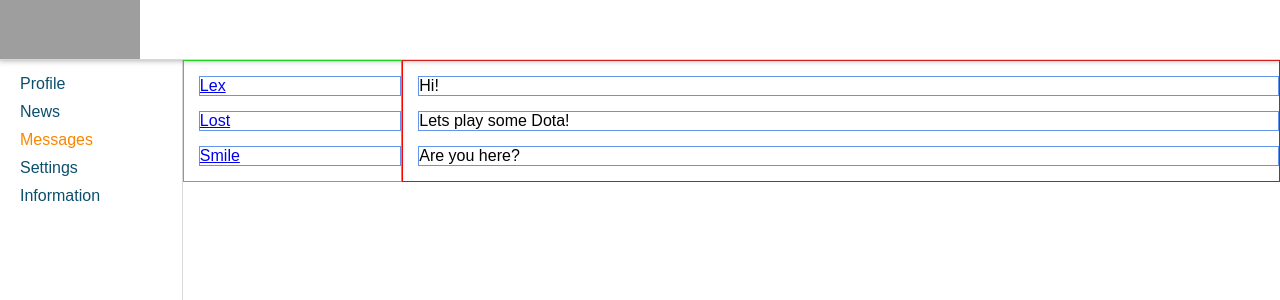
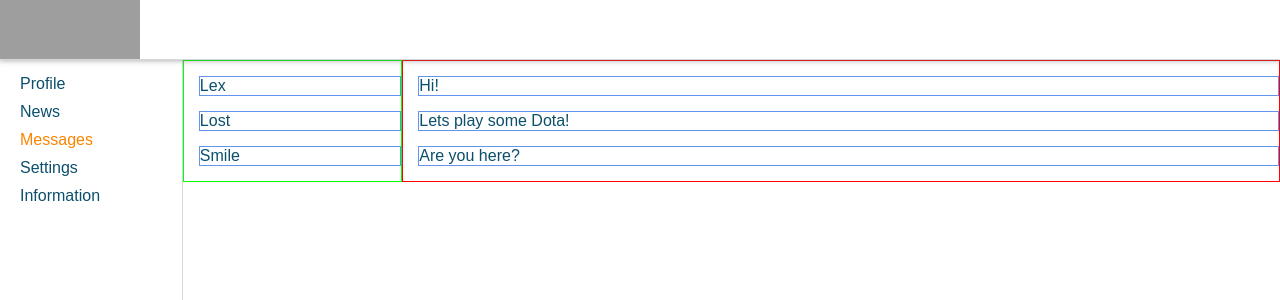
Before and after one commit to kisaragi99/first, a React (Create React App) app: page /dialogs in a window 1280 px wide. Shown: the top 300 px of the page. Built offline with nearby package versions, Linux system fonts and the light colour scheme; grey boxes are pictures that could not be loaded.

Commit message:
12 10 eve

```diff
--- a/src/components/Dialogs/DialogItem/DialogItem.jsx
+++ b/src/components/Dialogs/DialogItem/DialogItem.jsx
@@ -7,7 +7,7 @@ const DialogItem = (props) => {
 
     return (
         <div className={s.dialog}>
-            <NavLink to={path}>{props.name}</NavLink>
+            <NavLink className = {s.link} to={path}>{props.name}</NavLink>
         </div>
     )
 }
--- a/src/components/Dialogs/DialogItem/DialogItem.module.css
+++ b/src/components/Dialogs/DialogItem/DialogItem.module.css
@@ -2,4 +2,10 @@
     margin: 15px 0 15px 15px;
     border: 1px solid cornflowerblue;
     word-wrap: break-word;
+
 }
+
+.link{
+    color: #0B4F6C;
+    text-decoration: none;
+}
--- a/src/components/Dialogs/Dialogs.jsx
+++ b/src/components/Dialogs/Dialogs.jsx
@@ -4,19 +4,24 @@ import DialogItem from "./DialogItem/DialogItem";
 import MessageItem from "./MessageItem/MessageItem";
 
 
+const Dialogs = (props) => {
+    let dialogs = [{id: 1, name: "Lex"}, {id: 2, name: "Lost"}, {id: 3, name: "Smile"}];
+    let messages = [{id: 1, message: "Hi!"}, {id: 2, message: "Lets play some Dota!"}, {id: 3, message: "Are you here?"}];
 
-const Dialogs = (props) => {
+
+    let dialogsElement = dialogs
+        .map((dialog => <DialogItem name={dialog.name} id={dialog.id}/>)
+        )
+    let messagesElement = messages
+        .map((message => <MessageItem message={message.message}/>)
+        )
     return (
         <div className={s.main}>
             <div className={s.dialogs}>
-                <DialogItem name="Lex" id="1"/>
-                <DialogItem name="Lost" id="2"/>
-                <DialogItem name="Smile" id="3"/>
+                {dialogsElement}
             </div>
             <div className={s.messages}>
-                <MessageItem message="Hi!"/>
-                <MessageItem message="Lets play some Dota!"/>
-                <MessageItem message="Are you here?"/>
+                {messagesElement}
             </div>
         </div>)
 }
--- a/src/components/Dialogs/MessageItem/MessageItem.module.css
+++ b/src/components/Dialogs/MessageItem/MessageItem.module.css
@@ -3,4 +3,5 @@
     border: 1px solid cornflowerblue;
     max-width: 1286px;
     word-wrap: break-word;
+    color: #0B4F6C;
 }
--- a/src/components/Profile/MyPosts/MyPosts.jsx
+++ b/src/components/Profile/MyPosts/MyPosts.jsx
@@ -3,21 +3,30 @@ import s from "./MyPosts.module.css";
 import Post from "./Post/Post";
 
 const MyPosts = (props) => {
+    let postsData = [
+        {id: 1, message: "How are you?", likesCount: 3},
+        {id: 2, message: "Hi, im fine", likesCount: 1},
+        {id: 3, message: "Log", likesCount: 4},
+        {id: 4, message: "Console", likesCount: 5},
+        {id: 5, message: "Opposite", likesCount: 6},
+        {id: 6, message: "Lorem", likesCount: 12}
+        ];
+    let postsElements = postsData.map((post => <Post message={post.message} likesCount={post.likesCount}/>))
+
+
     return (
         <div>
             <h3 className={s.greet}>Hi, my name is {props.name}, and these are my posts.</h3>
-            <div>
+            <div className={s.text1}>
                 <textarea></textarea>
             </div>
             <div>
-                <button>
+                <button className={s.button1}>
                     Post
                 </button>
             </div>
-            <div className={s.posts}>
-                <Post message="How are you" likes="3"/>
-                <Post message="Hi, im fine" likes="1"/>
-                <Post message="Hello there" likes="2"/>
+            <div>
+                {postsElements}
             </div>
         </div>
     );
--- a/src/components/Profile/MyPosts/MyPosts.module.css
+++ b/src/components/Profile/MyPosts/MyPosts.module.css
@@ -2,3 +2,10 @@
 color: orangered;
 margin: 10px 0 10px 10px;
 }
+.text1{
+    margin: 10px 0 0 10px;
+}
+
+.button1{
+    margin: 10px 0 0px 10px;
+}
--- a/src/components/Profile/MyPosts/Post/Post.jsx
+++ b/src/components/Profile/MyPosts/Post/Post.jsx
@@ -11,7 +11,7 @@ const Post = (props) => {
       {props.message}
       <div>
         <span>Like!</span>
-        <h5>Like count: {props.likes}</h5>
+        <h5>Like count: {props.likesCount}</h5>
       </div>
     </div>
   );
```
